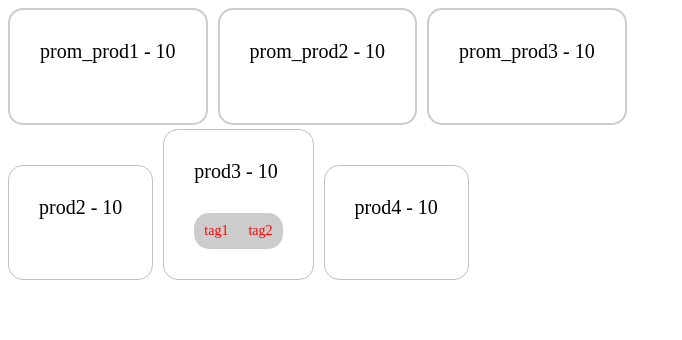
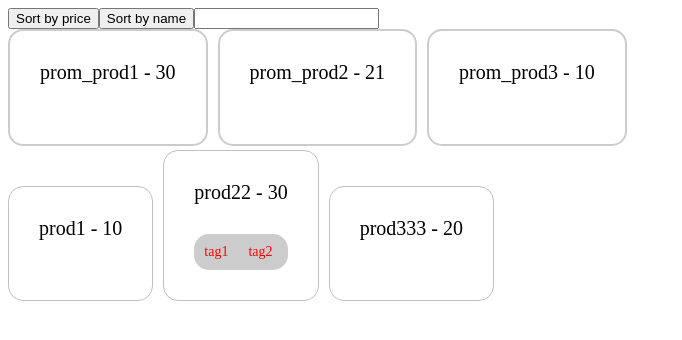
Before and after one commit to bartosz-grabski/angular4-devmeeting, an Angular app: page / in a window 1280 px wide. Shown: the top 340 px of the page, without its empty margins (0-682 px from the left). Built offline with nearby package versions, Linux system fonts and the light colour scheme.

Commit message:
devmeeting-02-components-sorting

```diff
--- a/src/app/model/Product.ts
+++ b/src/app/model/Product.ts
@@ -1,13 +1,23 @@
 export interface Product {
-  title : string;
+  name : string;
   price : number;
+  isPromoted : boolean,
+  tags : Array<string>
 }
 
 export class ProductImpl implements Product {
   constructor (
-    public title : string,
+    public name : string,
     public price : number,
     public isPromoted: boolean = false,
     public tags : Array<string> = []
   ) {}
+
+  public compareByName(product) : number {
+    return this.name === product.name ? 0 : this.name > product.name ? 1 : 0;
+  }
+
+  public compareByPrice(product): number {
+    return this.price - product.price;
+  }
 }
--- a/src/app/product.component.ts
+++ b/src/app/product.component.ts
@@ -6,7 +6,7 @@ import { Product } from './model/Product';
   template: `
     <li [ngClass]="{promoted: product.isPromoted}" class="product">
       <div class="product-content">
-        <div class="product-header">{{product.title}} - {{product.price}}</div>
+        <div class="product-header">{{product.name}} - {{product.price}}</div>
         <div class="product-tags">
           <div *ngFor="let tag of product.tags">{{tag}}</div>
         </div>
--- a/src/app/products.component.ts
+++ b/src/app/products.component.ts
@@ -8,6 +8,17 @@ import { Product } from './model/Product';
   selector: 'app-products',
   template:
       `
+      <button (click)="sort('price',input)" [ngClass]="{up : current == 'price' && priceAsc,down : current == 'price' && !priceAsc }">
+        <div>
+          Sort by price
+        </div>
+      </button>
+      <button (click)="sort('name',input)" [ngClass]="{up : current == 'name' && nameAsc,down : current == 'name' && !nameAsc }">
+        <div>
+          Sort by name
+        </div>
+      </button>
+      <input type="text" #input (keyup)="filter(input)"/>
       <ul class='product-list'>
         <app-product *ngFor="let product of promotedProducts" [product]="product"></app-product>
       </ul>
@@ -18,15 +29,62 @@ import { Product } from './model/Product';
 })
 export class ProductsComponent {
 
-  public promotedProducts: Array<Product> = [
-    new ProductImpl('prom_prod1',10),
-    new ProductImpl('prom_prod2',10),
+
+  private sortByName(asc) {
+    return function(productA,productB) {
+      return asc == true ? productA.compareByName(productB) : productB.compareByName(productA);
+    }
+  }
+
+  private sortByPrice(asc) {
+    return function(productA,productB) {
+      return asc == true ? productA.compareByPrice(productB) : productB.compareByPrice(productA);
+    }
+  }
+  public sort(type,input) {
+    if (type == "name") {
+      this.sortFunc = this.sortByName(this.nameAsc);
+      this.nameAsc = !this.nameAsc;
+    } else {
+      this.sortFunc = this.sortByPrice(this.priceAsc);
+      this.priceAsc = !this.priceAsc;
+    }
+    this.current = type;
+    this.filter(input);
+  }
+
+
+  private sortFunc;
+  private nameAsc = true;
+  private priceAsc = true;
+  private current;
+
+  public filter(input) {
+    let filtered = input.value.trim().toLowerCase();
+    this.products = this._products.filter((product) => {
+      return (product.name + product.price + product.tags.reduce((s, tag) => {return s+tag},'')).toLowerCase().indexOf(filtered) > -1;
+    });
+    this.promotedProducts = this._promotedProducts.filter((product) => {
+      return (product.name + product.price + product.tags.reduce((s, tag) => {return s+tag},'')).indexOf(filtered) > -1;
+    })
+
+    this.products.sort(this.sortFunc);
+    this.promotedProducts.sort(this.sortFunc);
+
+  };
+
+  private _promotedProducts: Array<Product> = [
+    new ProductImpl('prom_prod1',30),
+    new ProductImpl('prom_prod2',21),
     new ProductImpl('prom_prod3',10),
-  ].map((p) => { return new ProductImpl(p.title,p.price,true)});
+  ].map((p) => { return new ProductImpl(p.name,p.price,true)});
 
-  public products: Array<Product> = [
-    new ProductImpl('prod2',10),
-    new ProductImpl('prod3',10,false,['tag1','tag2']),
-    new ProductImpl('prod4',10)
+  private _products: Array<Product> = [
+    new ProductImpl('prod1',10),
+    new ProductImpl('prod22',30,false,['tag1','tag2']),
+    new ProductImpl('prod333',20)
   ];
+
+  public products = this._products;
+  public promotedProducts = this._promotedProducts;
 }
--- a/src/styles.css
+++ b/src/styles.css
@@ -4,6 +4,18 @@
   margin : 0;
   padding: 0;
   list-style-type: none;
+}
+
+.up > div:after {
+  content:'<';
+  width: 10px;
+  height: 10px;
+}
+
+.down > div:after {
+  content:'>';
+  width: 10px;
+  height: 10px;
 }
 
 .product {
```
